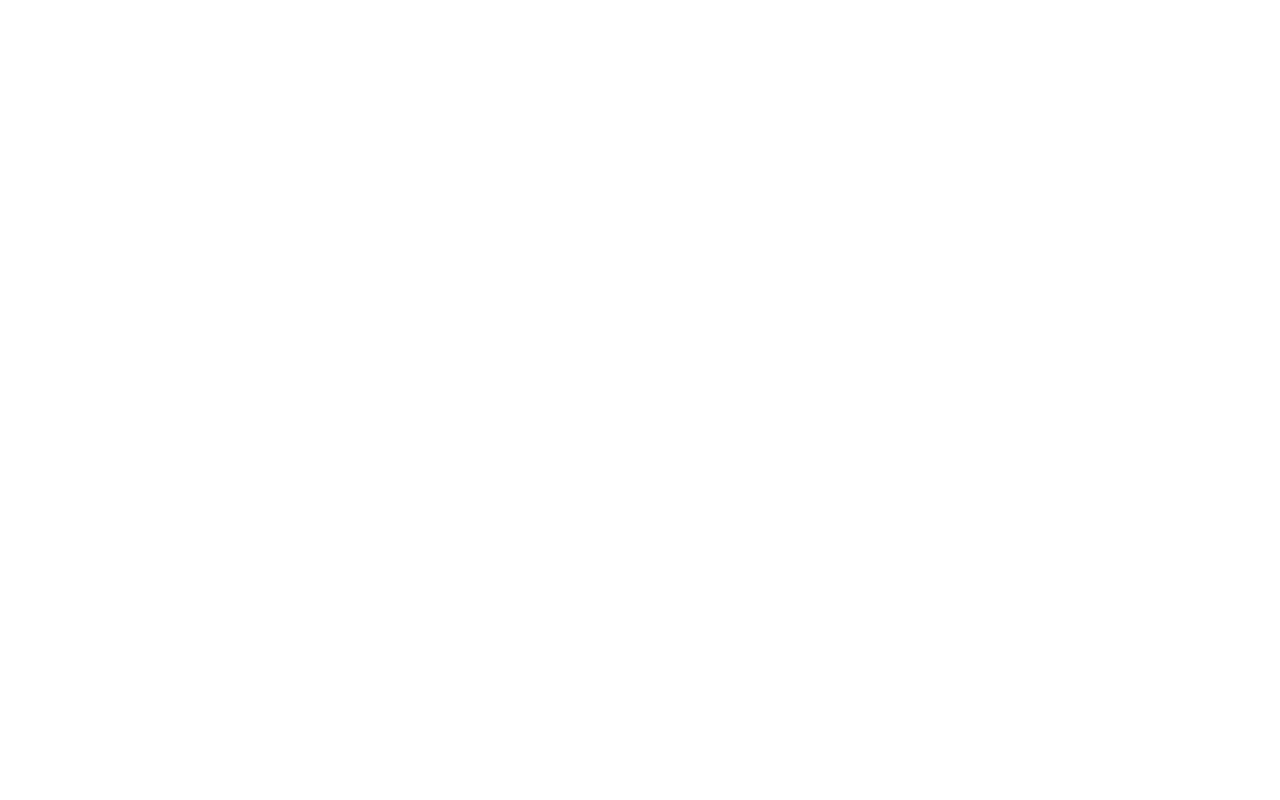
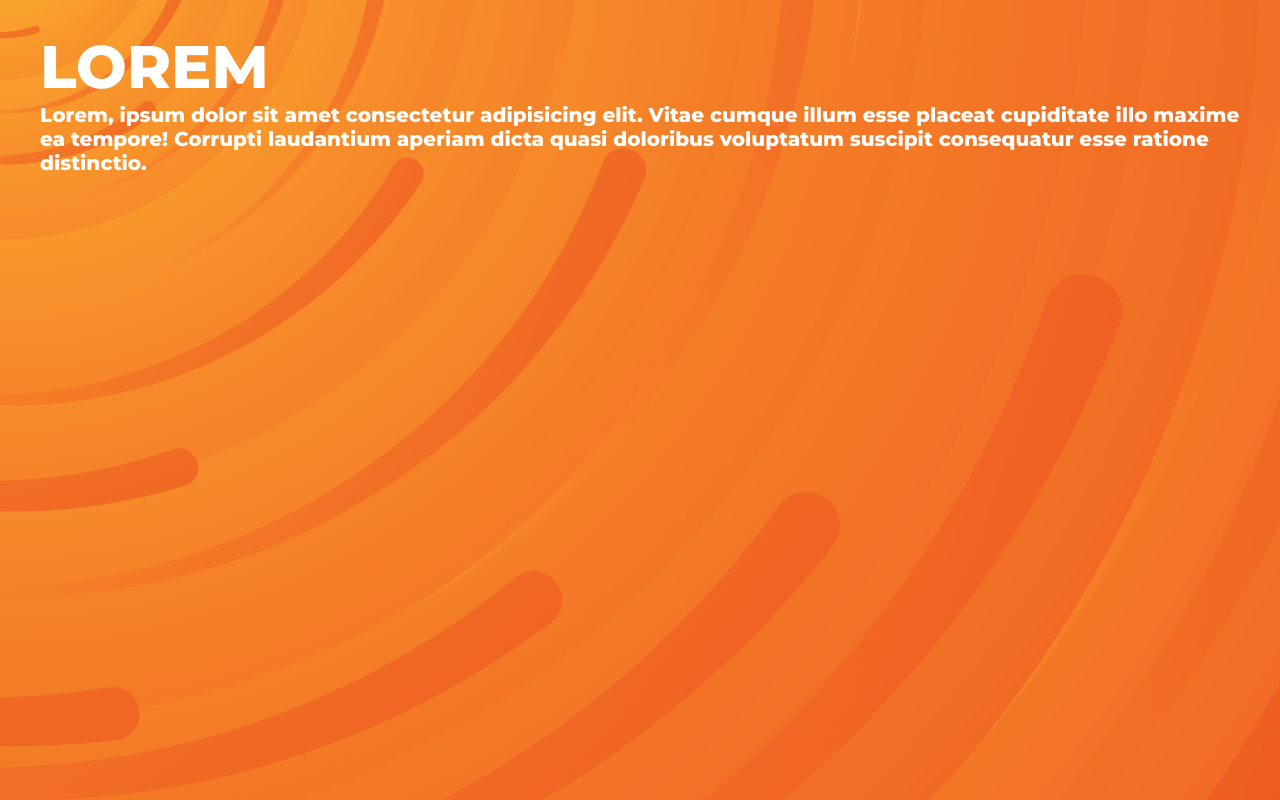
Before and after one commit to davidgabriel23/Firstlandingpage, a plain HTML site: page index.html in a window 1280 px wide. Drawn offline with Linux system fonts and the light colour scheme.

Commit message:
aplicação de variavel dentro do CSS

```diff
--- a/assets/css/styles.css
+++ b/assets/css/styles.css
@@ -1,3 +1,10 @@
+:root { /* :root serve para cricar variavel dentro do css */
+    --primary-color: #EE5522;
+    --white-color: #ffff;
+    --gap: 3rem
+
+
+}
 * {
     margin: 0;
     padding: 0;
@@ -5,22 +12,20 @@
     font-family: 'Montserrat', sans-serif;
 }
 
-/*
-font-family: 'Inter', sans-serif;
-font-family: 'Montserrat', sans-serif;
-font-family: 'Open Sans', sans-serif;
-*/
 
 html {
     font-size: 62.5%;
 }
 body {
     font-family: 'Open sans', sans-serif;
-    font-size: 1.6rem;
+    font-size: 2rem;
+    color: var(--primary-color);
+
+
 }
 
 h1, h2, h3, h4, h5, h6 {
-    font-family: 'Montserrat', sans-serif;
+    font-family: 'Montserrat' , sans-serif;
 }
 
 h1 {
@@ -51,3 +56,30 @@ h6 {
     font-size: 3.5rem;
 
 }
+
+.main-bg {
+    background-image: url(../img/sun-tornado.png);
+    background-size: cover;
+    background-position: center center;
+    color: var(--white-color);
+
+}
+
+.white-bg {
+    background-image: url(../img/sun-tornado.png);
+    background-size: cover;
+    background-position: center center;
+    color: var(--white-color);
+    background: var(--white-color) ;
+}
+
+
+.main-conteiner {
+    max-width: 1200px;
+    margin: 0 auto;
+    padding: var(--gap);
+}
+
+.section {
+    min-height: 100vh;  /* a sessão inteira vai ter a altura de 100vh*/
+}
--- a/index.html
+++ b/index.html
@@ -14,6 +14,13 @@
     <link rel="stylesheet" href="./assets/css/styles.css" />
   </head>
   <body>
+    <section class="main-bg section">
+      <div class="main-conteiner">
+        <h1>lorem</h1>
+        <p>Lorem, ipsum dolor sit amet consectetur adipisicing elit. Vitae cumque illum esse placeat cupiditate illo maxime ea tempore! Corrupti laudantium aperiam dicta quasi doloribus voluptatum suscipit consequatur esse ratione distinctio.</p>
+
+      </div>
+    </section>
 
   </body>
 </html>
```
Also changed, not shown: assets/img/sun-tornado.png (added).
